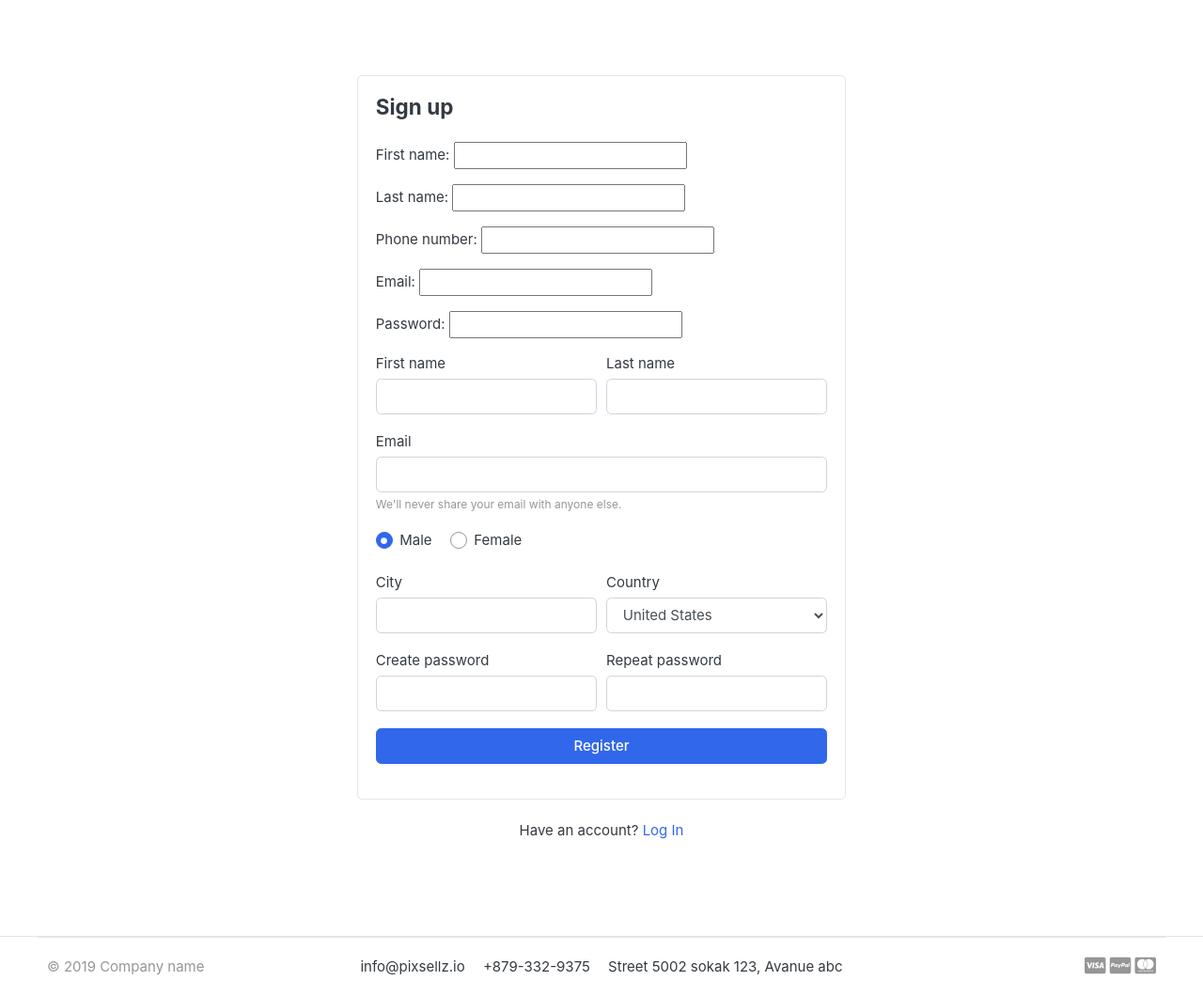
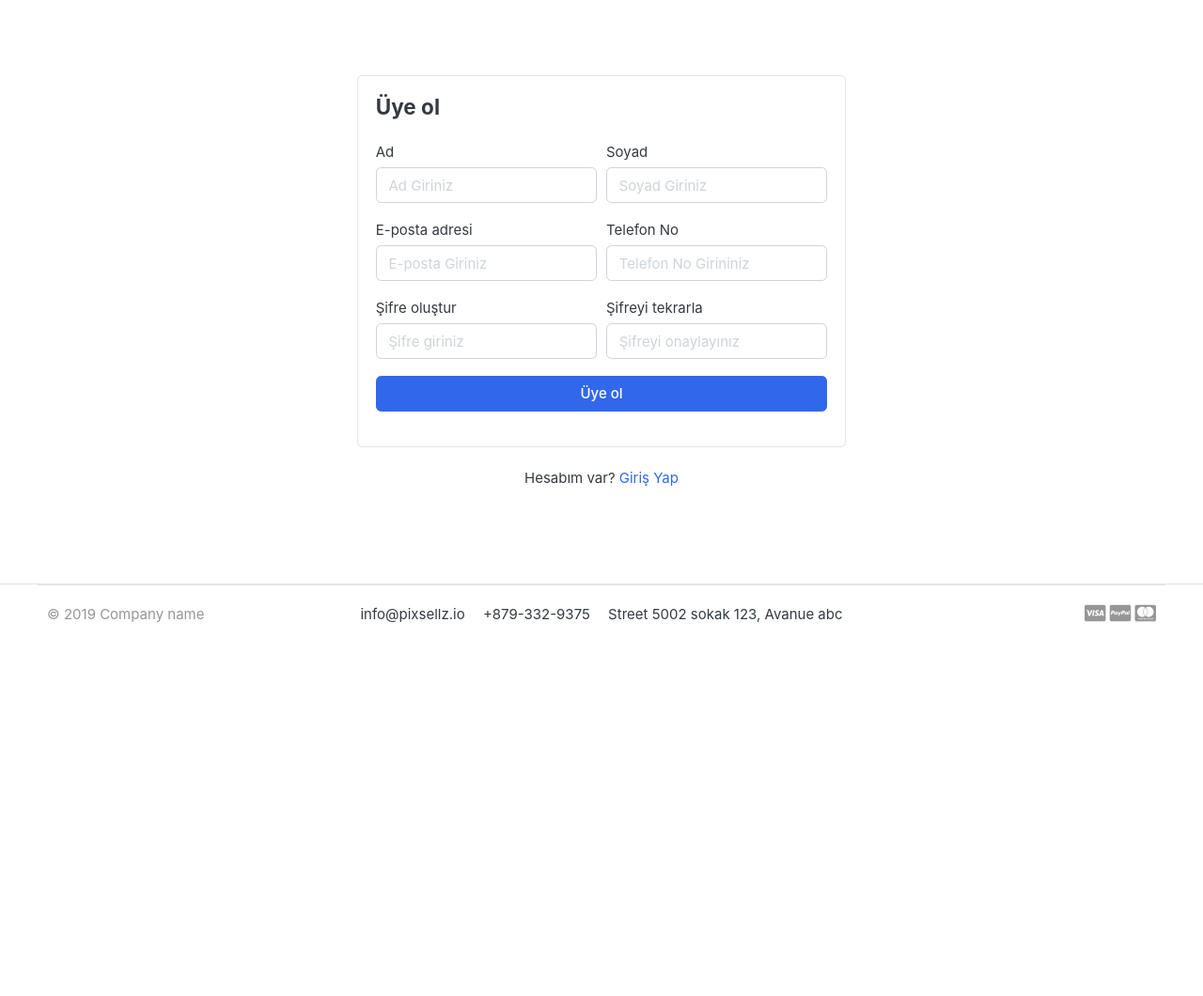
Before and after one commit to ebgdev/bahcivan_market, a Django app: page /accounts/register/ in a window 1280 px wide. Shown: the part 118-1178 px from the top of the page at 94% size. After the commit the page ends 781 px from the top, so only its background shows below. Run offline with Django 4.2, Linux system fonts and the light colour scheme; data comes from the database, SQL or seed files in the repository; data that the repository does not hold is empty; some libraries are stand-ins or nearby versions; some web fonts are replaced.

Commit message:
12.2 is done.

```diff
--- a/accounts/forms.py
+++ b/accounts/forms.py
@@ -2,6 +2,26 @@ from django import forms
 from .models import Account
 
 class RegistrationForm(forms.ModelForm):
+
+    password = forms.CharField(widget=forms.PasswordInput(attrs={
+        'placeholder' : 'Şifre giriniz',
+        # 'class' : 'form-control',
+    }))
+
+    confirm_password = forms.CharField(widget=forms.PasswordInput(attrs={
+        'placeholder' : 'Şifreyi onaylayınız'
+    }))
+
     class Meta:
         model = Account
         fields = ['first_name', 'last_name', 'phone_number', 'email','password']
+
+    def __init__(self,*args, **kwargs):
+        super(RegistrationForm,self).__init__(*args, **kwargs)
+        self.fields['first_name'].widget.attrs['placeholder'] = 'Ad Giriniz'
+        self.fields['last_name'].widget.attrs['placeholder'] = 'Soyad Giriniz'
+        self.fields['phone_number'].widget.attrs['placeholder'] = 'Telefon No Girininiz'
+        self.fields['email'].widget.attrs['placeholder'] = 'E-posta Giriniz'
+
+        for field in self.fields:
+            self.fields[field].widget.attrs['class'] = 'form-control'
--- a/templates/accounts/register.html
+++ b/templates/accounts/register.html
@@ -7,70 +7,49 @@
     <!-- ============================ COMPONENT REGISTER   ================================= -->
         <div class="card mx-auto" style="max-width:520px; margin-top:40px;">
           <article class="card-body">
-            <header class="mb-4"><h4 class="card-title">Sign up</h4></header>
+            <header class="mb-4"><h4 class="card-title">Üye ol</h4></header>
             <form action="{% url 'register' %}" method="POST">
               {% csrf_token %}
-                  {{ form.as_p }}
+
                     <div class="form-row">
                         <div class="col form-group">
-                            <label>First name</label>
-                              <input type="text" class="form-control" placeholder="">
+                            <label>Ad</label>
+                              {{ form.first_name }}
                         </div> <!-- form-group end.// -->
                         <div class="col form-group">
-                            <label>Last name</label>
-                              <input type="text" class="form-control" placeholder="">
+                            <label>Soyad</label>
+                              {{ form.last_name }}
                         </div> <!-- form-group end.// -->
                     </div> <!-- form-row end.// -->
-                    <div class="form-group">
-                        <label>Email</label>
-                        <input type="email" class="form-control" placeholder="">
-                        <small class="form-text text-muted">We'll never share your email with anyone else.</small>
-                    </div> <!-- form-group end.// -->
-                    <div class="form-group">
-                        <label class="custom-control custom-radio custom-control-inline">
-                          <input class="custom-control-input" checked="" type="radio" name="gender" value="option1">
-                          <span class="custom-control-label"> Male </span>
-                        </label>
-                        <label class="custom-control custom-radio custom-control-inline">
-                          <input class="custom-control-input" type="radio" name="gender" value="option2">
-                          <span class="custom-control-label"> Female </span>
-                        </label>
-                    </div> <!-- form-group end.// -->
                     <div class="form-row">
                         <div class="form-group col-md-6">
-                          <label>City</label>
-                          <input type="text" class="form-control">
+                          <label>E-posta adresi</label>
+                            {{ form.email }}
+                            {% comment %} <small class="form-text text-muted">We'll never share your email with anyone else.</small> {% endcomment %}
                         </div> <!-- form-group end.// -->
                         <div class="form-group col-md-6">
-                          <label>Country</label>
-                          <select id="inputState" class="form-control">
-                            <option> Choose...</option>
-                              <option>Uzbekistan</option>
-                              <option>Russia</option>
-                              <option selected="">United States</option>
-                              <option>India</option>
-                              <option>Afganistan</option>
-                          </select>
+                          <label>Telefon No</label>
+                            {{ form.phone_number }}
                         </div> <!-- form-group end.// -->
                     </div> <!-- form-row.// -->
                     <div class="form-row">
                         <div class="form-group col-md-6">
-                            <label>Create password</label>
-                            <input class="form-control" type="password">
+                            <label>Şifre oluştur</label>
+                              {{ form.password }}
                         </div> <!-- form-group end.// -->
                         <div class="form-group col-md-6">
-                            <label>Repeat password</label>
-                            <input class="form-control" type="password">
+                            <label>Şifreyi tekrarla</label>
+                            {{ form.confirm_password }}
                         </div> <!-- form-group end.// -->
                     </div>
                     <div class="form-group">
-                        <button type="submit" class="btn btn-primary btn-block"> Register  </button>
+                        <button type="submit" class="btn btn-primary btn-block"> Üye ol  </button>
                     </div> <!-- form-group// -->
 
                 </form>
             </article><!-- card-body.// -->
         </div> <!-- card .// -->
-        <p class="text-center mt-4">Have an account? <a href="">Log In</a></p>
+        <p class="text-center mt-4">Hesabım var? <a href="">Giriş Yap</a></p>
         <br><br>
     <!-- ============================ COMPONENT REGISTER  END.// ================================= -->
 
```
